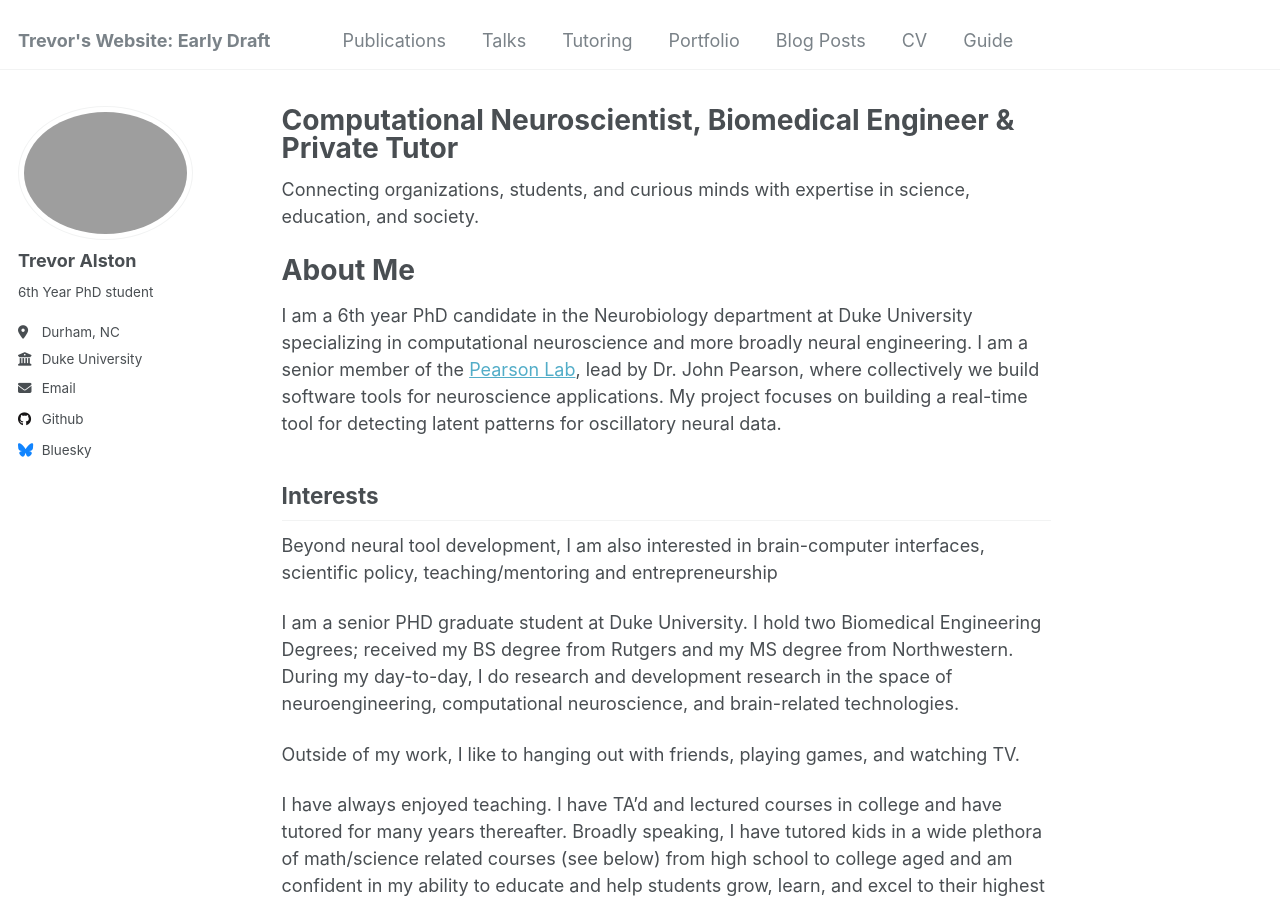
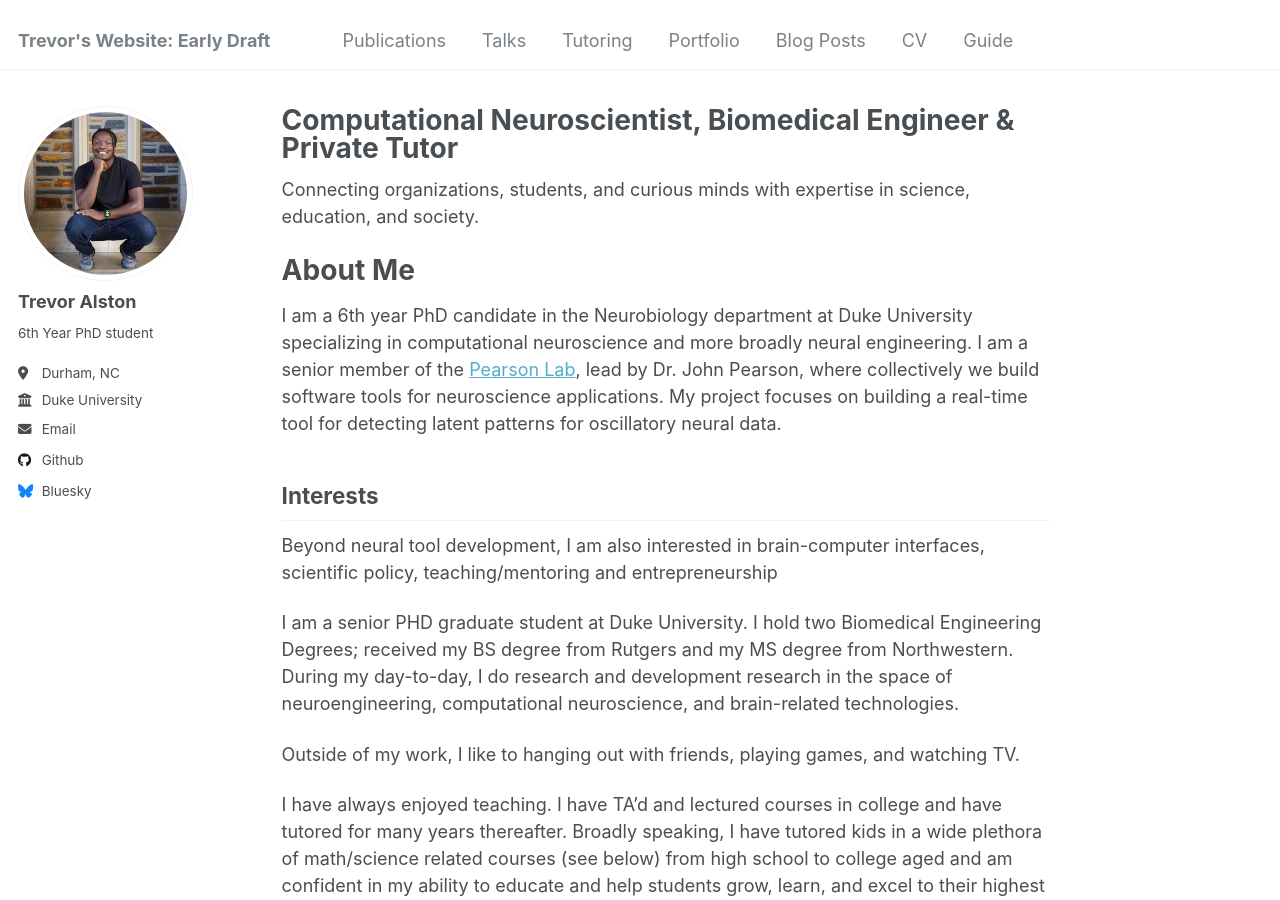
Before and after one commit to Trevorules/trevorules.github.io, a Jekyll site: the page built from _pages/about.md, in a window 1280 px wide and 900 px high. Built offline with Jekyll 4.4.1, drawn with Linux system fonts in a browser that asks for light colours.

Commit message:
added changes

```diff
--- a/_config.yml
+++ b/_config.yml
@@ -21,7 +21,7 @@ repository               : "trevorules/trevorules.github.io"
 #               Additional customization can be done by editing /_includes/author-profile.html
 author:
   # Biographic information
-  avatar           : "Trevor Alston Professional .jpg"
+  avatar           : "trevor.jpg"   #"Trevor Alston Professional .jpg"
   name             : "Trevor Alston"
   pronouns         : # example: "she/her"
   bio              : "6th Year PhD student"
```
Also changed, not shown: images/trevor.jpg (added).
